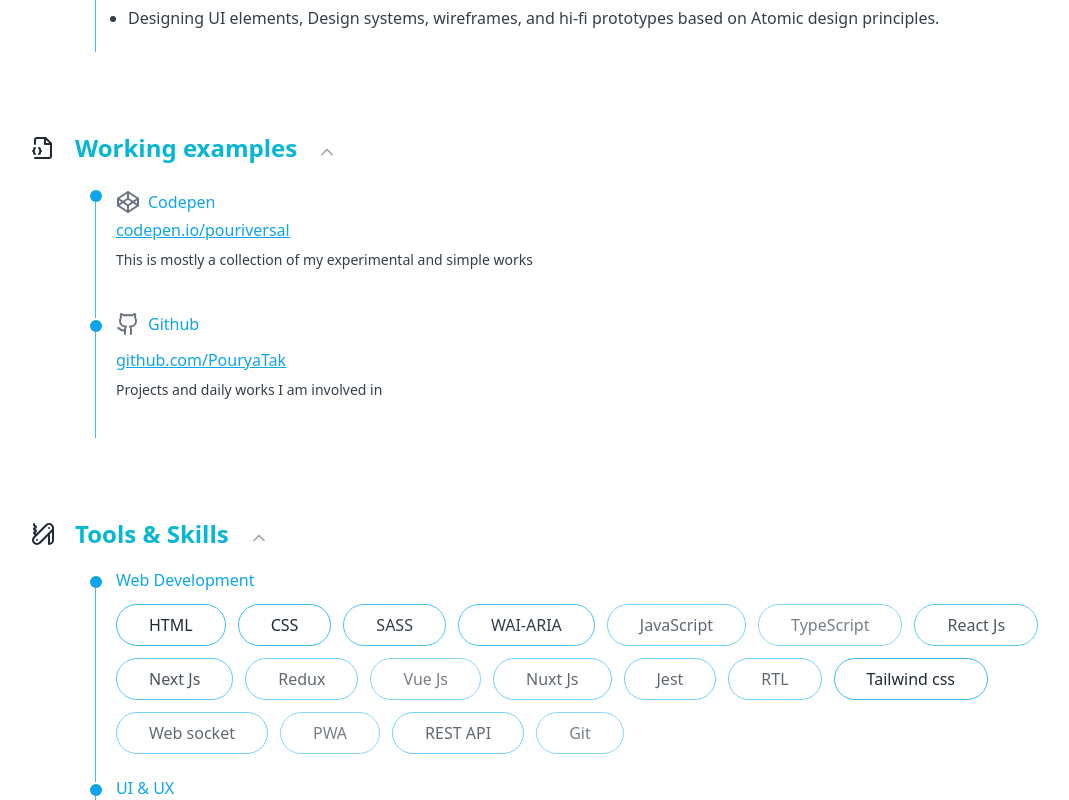
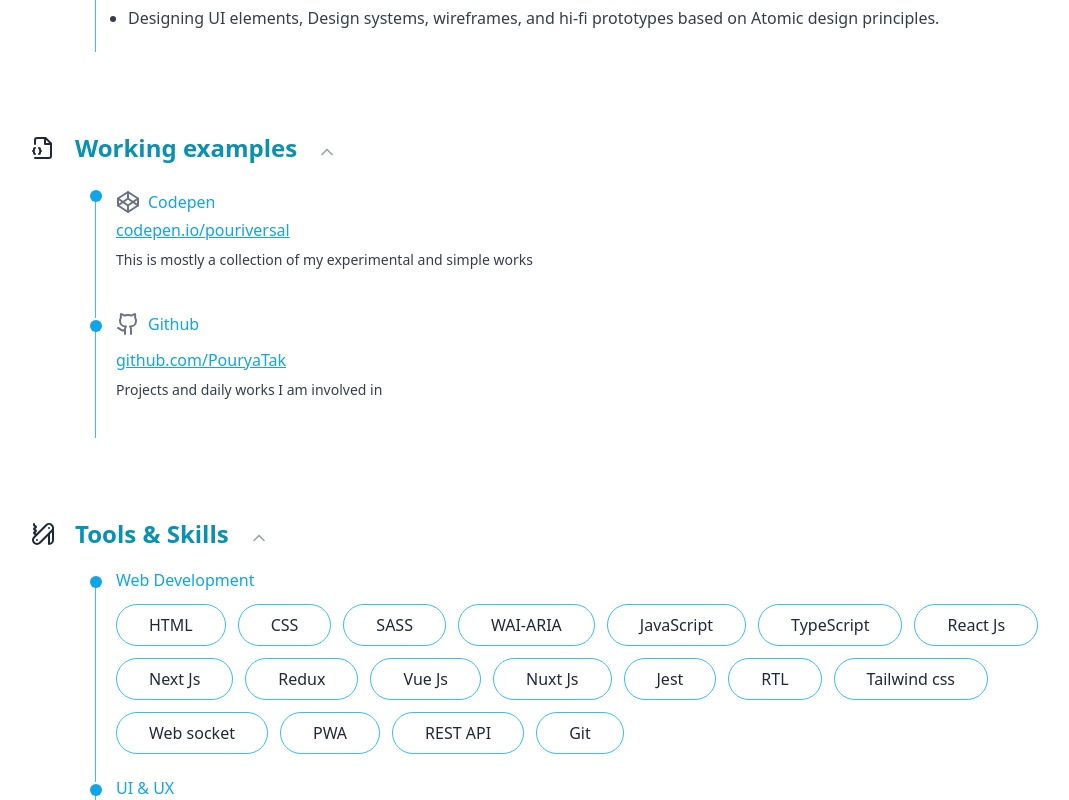
Before and after one commit to PouryaTak/portfolio-nextjs, a Next.js app: page / in a window 1280 px wide. Shown: the part 1520-2320 px from the top of the page, without its empty margins (49-1118 px from the left). Built offline with nearby package versions, Linux system fonts and the light colour scheme; no server answers.

Commit message:
fix: enhance accessability

```diff
--- a/src/app/layout.tsx
+++ b/src/app/layout.tsx
@@ -4,8 +4,8 @@ import type { Metadata } from 'next'
 import { getDictionary } from './dictionaries';
 
 export const metadata: Metadata = {
-  title: 'Portfolio',
-  description: 'pourya takmar',
+  title: 'Pourya Iakmar - Front-End Developer',
+  description: 'The Resume of pourya takmar',
 }
 
 export default async function RootLayout({
--- a/src/app/page.tsx
+++ b/src/app/page.tsx
@@ -13,7 +13,7 @@ export default async function Home() {
   const dictionaries = await getDictionary(lang)
 
   return (
-    <main className="w-full bg-white dark:bg-neutral-800 max-w-7xl mx-auto px-5 md:px-20 py-20">
+    <main className="w-full bg-white dark:bg-neutral-800 text-gray-800 dark:text-white max-w-7xl mx-auto px-5 md:px-20 py-20">
      <Header language={lang} theme={theme} dictionaries={dictionaries}/>
      <Summary dictionaries={dictionaries}/>
      <Experiences dictionaries={dictionaries}/>
--- a/src/components/accordion.tsx
+++ b/src/components/accordion.tsx
@@ -30,7 +30,7 @@ export default function Accordion({
     <div className="mb-20">
       <button className="title flex items-center gap-5 hover:opacity-80" onClick={() => setIsToggled((current) => !current)}>
         {icon}
-        <span className="text-2xl dark:text-cyan-400 text-cyan-500 font-semibold user-select-none">{title}</span>
+        <span className="text-2xl dark:text-cyan-400 text-cyan-600 font-semibold user-select-none">{title}</span>
         <ChevronDown
           className={`print:hidden mt-2 transition-transform duration-300 text-gray-400 ${isToggled && "rotate-180"}`}
           size={20}
--- a/src/components/header-section/theme-switcher.tsx
+++ b/src/components/header-section/theme-switcher.tsx
@@ -5,17 +5,15 @@ import { MoonStar, SunMedium } from "lucide-react";
 import React from "react";
 
 export default function ThemeSwitcher({ theme }: { theme: string }) {
-const {selectedTheme, handleTheme} = useSelectedTheme(theme)
+  const { selectedTheme, handleTheme } = useSelectedTheme(theme);
 
   return (
     <>
-      <button
-        onClick={handleTheme}
-        className="dark:text-gray-200 text-gray-800 flex gap-2 items-center"
-      >
-        <span className="mt-1 block text-xl px-2">
-          {selectedTheme === 'dark' ? <MoonStar /> : <SunMedium />}
+      <button onClick={handleTheme} className="dark:text-gray-200 text-gray-800 flex gap-2 items-center">
+        <span className="mt-1 block text-xl px-2" aria-hidden>
+          {selectedTheme === "dark" ? <MoonStar /> : <SunMedium />}
         </span>
+        <span className="sr-only">{selectedTheme === "dark" ? "dark mode" : "light mode"}</span>
       </button>
     </>
   );
--- a/src/components/list-item.tsx
+++ b/src/components/list-item.tsx
@@ -13,7 +13,7 @@ export default function ListItem({
     <div className="dark:border-white border-sky-400 relative w-auto px-5 ltr:pr-0 trl:pl-0 pt-5 pb-7 mt-[10px] ltr:border-l ltr:ml-2 ltr:lg:ml-16 rtl:border-r rtl:mr-2 rtl:lg:mr-16 after:content-[''] after:absolute after:-bottom-2 after:h-2 after:w-px after:bg-white ltr:after:-left-px rtl:after:-right-px">
       <div className="flex gap-2 items-center absolute -top-4 ltr:left-5 rtl:right-5 after:content-[''] after:w-3 after:h-3 after:rounded-full after:dark:bg-white after:bg-sky-500 after:absolute after:top-2 ltr:after:-left-[26px] rtl:after:-right-[26px]">
         {icon}
-        <h6 className="dark:text-sky-400 text-sky-500 text-base font-medium">{title}</h6>
+        <span className="dark:text-sky-400 text-sky-500 text-base font-medium block">{title}</span>
       </div>
       <div className="subItem_content mt-5 lg:mt-0">{children}</div>
     </div>
--- a/src/components/pill-item.tsx
+++ b/src/components/pill-item.tsx
@@ -4,9 +4,8 @@ export default function PillItem({data}:{data:any}) {
   return (
     <div
       className="!w-max rounded-full border dark:border-white border-sky-400 px-8 py-2 dark:text-white text-gray-800 transition-all hover:bg-sky-400/10"
-      style={{opacity: data.score /10}}
     >
-      <span className="inline-block text-base font-medium dark:font-normal">
+      <span className="inline-block text-base dark:font-normal">
         { data.title }
       </span>
     </div>
```
Also changed, not shown: 1 other file (tests, documents, lock files or other folders).
